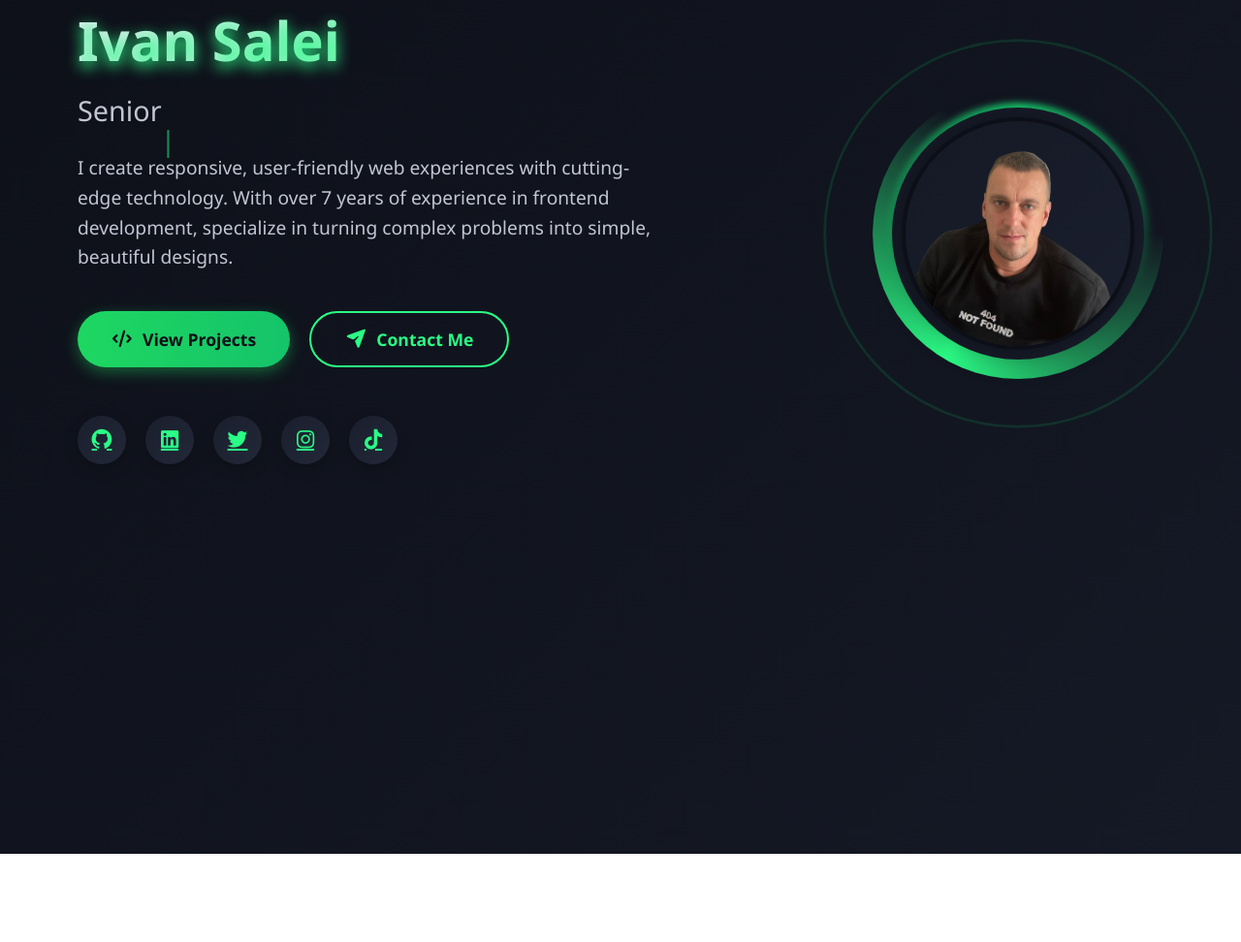
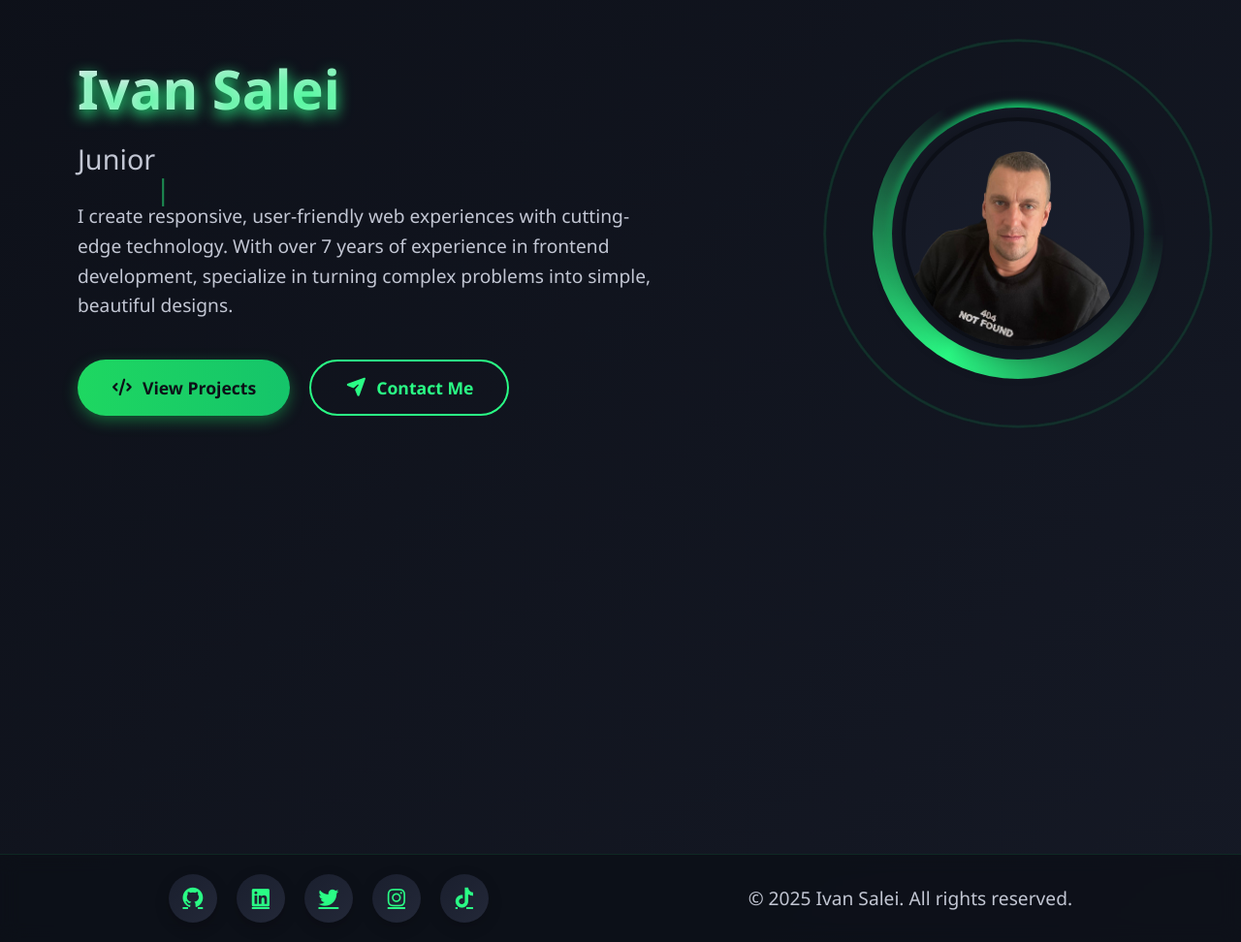
Before and after one commit to ivanSalei/My-Portfolio-Website-Design, a plain HTML site: page index.html in a window 1280 px wide. Shown: the part 399-1371 px from the top of the page at 97% size. Before the commit the page ends 1280 px from the top, so only its background shows below. Drawn offline with Linux system fonts and the light colour scheme.

Commit message:
add footer & new folder

```diff
--- a/index.html
+++ b/index.html
@@ -8,7 +8,9 @@
     <!-- link to font awesome website for inserting social media icon -->
     <link rel="stylesheet" href="https://cdnjs.cloudflare.com/ajax/libs/font-awesome/7.0.1/css/all.min.css">
     <!-- link to css file for style -->
-    <link rel="stylesheet" href="./style.css">
+    <link rel="stylesheet" href="./styles/style.css">
+    <!-- link to javascript file -->
+    <script src="./scripts/scripts.js" type="module" defer></script>
 </head>
 
 <body>
@@ -28,7 +30,7 @@
                     <a href="#home">Home</a>
                 </li>
                 <li>
-                    <a href="#about">About</a>
+                    <a href="about.html">About</a>
                 </li>
                 <li>
                     <a href="#projects">Projects</a>
@@ -42,14 +44,17 @@
             </ul>
         </nav>
     </header>
-
+    <main class="main">
         <!-- Hero Section -->
         <section class="hero" id="home">
             <div class="content">
                 <h1>Ivan Salei</h1>
-            <h2>Senior <span class="typing-text">Frontend Developer</span></h2>
+                <h2>Junior <span class="typing-text">Frontend Developer</span></h2>
                 <p>
-                I create responsive, user-friendly web experiences with cutting-edge technology. With over 7 years of experience in frontend development, specialize in turning complex problems into simple, beautiful designs.
+                    I create responsive, user-friendly web experiences with cutting-edge technology. With over 7 years
+                    of
+                    experience in frontend development, specialize in turning complex problems into simple, beautiful
+                    designs.
                 </p>
 
                 <div class="cta-buttons">
@@ -61,13 +66,7 @@
                     </a>
                 </div>
 
-            <div class="social-icons">
-                <a href="#"><i class="fa-brands fa-github"></i></a>
-                <a href="#"><i class="fa-brands fa-linkedin"></i></a>
-                <a href="#"><i class="fa-brands fa-twitter"></i></a>
-                <a href="https://www.instagram.com/salei.ivan" target="_blank"><i class="fa-brands fa-instagram"></i></a>
-                <a href="http://www.tiktok.com/@ivansalei1" target="_blank"><i class="fa-brands fa-tiktok"></i></a>
-            </div>
+
             </div>
 
             <div class="profile-container">
@@ -78,14 +77,23 @@
                 <div class="pulse-ring"></div>
                 <div class="pulse-ring"></div>
                 <div class="pulse-ring"></div>
-            <img src="./profile.png" alt="Profile picture" class="profile-img" width="240">
+                <img src="./images/profile.png" alt="Profile picture" class="profile-img" width="240">
             </div>
         </section>
+    </main>
 
-     <!-- link to javascript file -->
-     <script src="./scripts.js"></script>
-
-
+    <footer class="footer">
+        <div class="footer__inner">
+            <div class="social-icons">
+                <a href="#"><i class="fa-brands fa-github"></i></a>
+                <a href="#"><i class="fa-brands fa-linkedin"></i></a>
+                <a href="#"><i class="fa-brands fa-twitter"></i></a>
+                <a href="https://www.instagram.com/salei.ivan" target="_blank"><i class="fa-brands fa-instagram"></i></a>
+                <a href="http://www.tiktok.com/@ivansalei1" target="_blank"><i class="fa-brands fa-tiktok"></i></a>
+            </div>
+            <p>&copy; 2025 Ivan Salei. All rights reserved.</p>
+        </div>
+    </footer>
 </body>
 
 </html>
--- a/style.css
+++ b/styles/style.css
@@ -13,12 +13,17 @@
 }
 
 body {
+    display: flex;
+    flex-direction: column;
     background: var(--color-bg);
     color: #e6e9f0;
     min-height: 100vh;
     overflow-x: hidden;
 }
 
+main {
+    flex: 1;
+}
 
 /* HEADER & NAVIGATION */
 header {
@@ -223,8 +228,9 @@ p {
 
 .social-icons {
     display: flex;
+    align-items: center;
+    justify-content: center;
     gap: 20px;
-    margin-top: 50px;
     opacity: 1;
     transform: translateY(20px);
     animation: fadeInUp 1s ease forwards 1.1s;
@@ -267,6 +273,25 @@ p {
 
 .social-icons a:hover::before {
     opacity: 1;
+}
+
+/* FOOTER STYLES */
+
+footer {
+    padding: 20px 40px;
+    background: rgba(12, 15, 23, 0.8);
+    backdrop-filter: blur(10px);
+    border-top: 1px solid rgba(42, 252, 133, 0.1);
+}
+
+.footer__inner {
+    display: flex;
+    align-items: center;
+    justify-content: space-around;
+}
+
+.footer__inner p {
+    margin: 0;
 }
 
 /* ORIFILE IMG SECTION */
@@ -382,8 +407,9 @@ p {
     left: 50%;
     transform: translate(-50%, -50%);
     z-index: 5;
+}
 
-}
+
 
 /* ANIMATIONS */
 @keyframes rotate {
@@ -424,21 +450,20 @@ p {
         opacity: 1;
         transform: translateY(0);
     }
-
 }
 
 @keyframes blink {
-    0%, 100% {
+    0%,
+    100% {
         opacity: 1;
     }
     50% {
         opacity: 0;
     }
-
 }
 
 /*RESPONSIVE DESING*/
- @media (max-width: 992px) {
+@media (max-width: 992px) {
     .hero {
         flex-direction: column-reverse;
         text-align: center;
@@ -452,6 +477,11 @@ p {
 
     .social-icons {
         justify-content: center;
+    }
+
+    .footer__inner {
+        flex-direction: column;
+        row-gap: 20px;
     }
 }
 
@@ -472,7 +502,6 @@ p {
         justify-content: flex-start;
         padding-top: 50px;
         transition: left 0.3s ease;
-
     }
 
     nav ul.active {
```
Also changed, not shown: images/profile.png (renamed from profile.png), scripts/scripts.js (renamed from scripts.js). Lines whose indentation alone changed are shown as unchanged.
